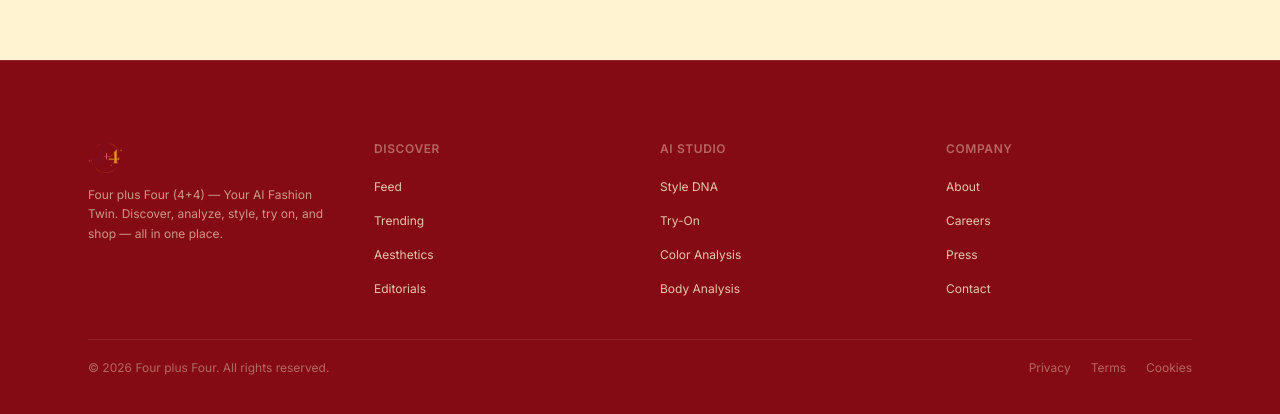
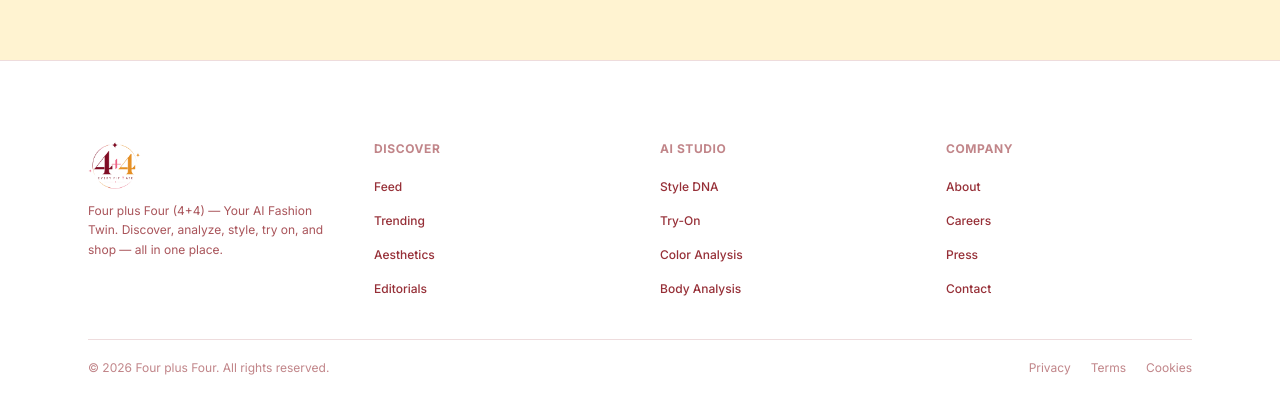
Before and after one commit to ShreyasSawant05/Four-Plus-Four, a React (Vite) app: page / in a window 1280 px wide. Shown: the part 11181-11595 px from the top of the page. Built offline with nearby package versions, Linux system fonts and the light colour scheme.

Commit message:
style: update footer background to white with burgundy text for logo visibility

```diff
--- a/src/components/Footer.tsx
+++ b/src/components/Footer.tsx
@@ -11,9 +11,18 @@ export default function Footer() {
     else if (key.includes('style dna')) setActiveModal('quiz');
     else if (key.includes('feed') || key.includes('trending') || key.includes('aesthetics')) {
       const el = document.getElementById('feed');
-      if (el) el.scrollIntoView({ behavior: 'smooth' });
+      if (el) {
+        const y = el.getBoundingClientRect().top + window.scrollY - 80;
+        window.scrollTo({ top: Math.max(0, y), behavior: 'smooth' });
+      }
     } else {
-      setActiveModal('shop');
+      const el = document.getElementById('shop');
+      if (el) {
+        const y = el.getBoundingClientRect().top + window.scrollY - 80;
+        window.scrollTo({ top: Math.max(0, y), behavior: 'smooth' });
+      } else {
+        setActiveModal('shop');
+      }
     }
   };
 
@@ -24,16 +33,16 @@ export default function Footer() {
   };
 
   return (
-    <footer className="bg-burgundy text-ivory border-t border-white/10 py-10 sm:py-14 md:py-20">
+    <footer className="bg-white text-burgundy border-t border-hairline-border py-10 sm:py-14 md:py-20">
       <div className="section-wrapper">
         {/* Top row */}
         <div className="grid grid-cols-2 md:grid-cols-4 gap-6 sm:gap-8 md:gap-10">
           {/* Brand column */}
           <div className="col-span-2 md:col-span-1">
             <a href="#" className="hover:opacity-85 transition-opacity flex items-center gap-2 mb-3">
-              <img src="/logo.png" alt="Four plus Four" className="h-8 object-contain" />
+              <img src="/logo.png" alt="Four plus Four" className="h-12 object-contain" />
             </a>
-            <p className="mt-3 text-ivory/60 text-xs leading-relaxed max-w-xs">
+            <p className="mt-3 text-burgundy/70 text-xs leading-relaxed max-w-xs font-body">
               Four plus Four (4+4) — Your AI Fashion Twin. Discover, analyze, style, try on, and shop — all in one place.
             </p>
           </div>
@@ -41,7 +50,7 @@ export default function Footer() {
           {/* Link columns */}
           {Object.entries(footerLinks).map(([title, links]) => (
             <div key={title}>
-              <h4 className="text-[11px] sm:text-xs font-semibold text-ivory/40 tracking-wider uppercase mb-3 sm:mb-4">
+              <h4 className="text-[11px] sm:text-xs font-bold text-burgundy/50 tracking-wider uppercase mb-3 sm:mb-4">
                 {title}
               </h4>
               <ul className="space-y-2 sm:space-y-2.5">
@@ -49,7 +58,7 @@ export default function Footer() {
                   <li key={link}>
                     <button
                       onClick={() => handleLinkClick(link)}
-                      className="text-xs text-ivory/80 hover:text-ivory transition-colors duration-200 text-left"
+                      className="text-xs text-burgundy/85 hover:text-[#d51927] transition-colors duration-200 text-left font-medium cursor-pointer"
                     >
                       {link}
                     </button>
@@ -61,18 +70,18 @@ export default function Footer() {
         </div>
 
         {/* Bottom divider and copyright */}
-        <div className="mt-8 sm:mt-10 pt-4 sm:pt-5 border-t border-white/10 flex flex-col md:flex-row items-start md:items-center justify-between gap-3 sm:gap-4">
-          <p className="text-xs text-ivory/40">
+        <div className="mt-8 sm:mt-10 pt-4 sm:pt-5 border-t border-hairline-border flex flex-col md:flex-row items-start md:items-center justify-between gap-3 sm:gap-4">
+          <p className="text-xs text-burgundy/50 font-body">
             © {new Date().getFullYear()} Four plus Four. All rights reserved.
           </p>
           <div className="flex flex-wrap items-center gap-3 sm:gap-5">
-            <a href="#" className="text-xs text-ivory/40 hover:text-ivory/60 transition-colors">
+            <a href="#" className="text-xs text-burgundy/50 hover:text-burgundy transition-colors">
               Privacy
             </a>
-            <a href="#" className="text-xs text-ivory/40 hover:text-ivory/60 transition-colors">
+            <a href="#" className="text-xs text-burgundy/50 hover:text-burgundy transition-colors">
               Terms
             </a>
-            <a href="#" className="text-xs text-ivory/40 hover:text-ivory/60 transition-colors">
+            <a href="#" className="text-xs text-burgundy/50 hover:text-burgundy transition-colors">
               Cookies
             </a>
           </div>
```
